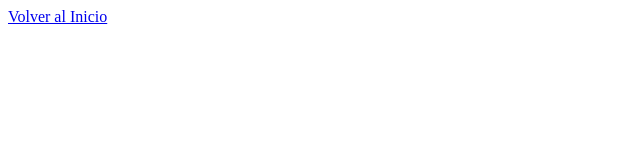
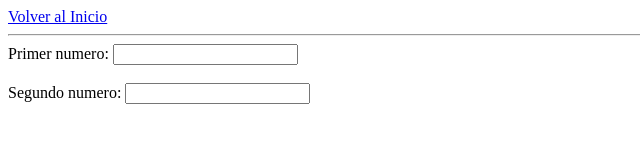
Before and after one commit to IgnacioGabrielRodriguez/CalculadoraCompleja, a plain HTML site: page cuadradoComplejo.html in a window 1280 px wide. Shown: the whole page, without its empty margins (0-640 px from the left). Drawn offline with Linux system fonts and the light colour scheme.

Commit message:
intento de cuadrado

```diff
--- a/cuadradoComplejo.html
+++ b/cuadradoComplejo.html
@@ -3,8 +3,14 @@
         <meta charset="UTF-8">
         <meta name="viewport" content="width=device-width, initial-scale=1.0">
         <title>Cuadrado de un complejo</title>
+        <script src="./js/scriptCuadrado.js"></script>
     </head>
     <body>
         <a href="./index.html">Volver al Inicio</a>
+        <hr>
+        <label for="numero1">Primer numero:</label>
+        <input type="number" id="numero1"><br><br>
+        <label for="numero2">Segundo numero:</label>
+        <input type="number" id="numero2"><br><br>
     </body>
 </html>
```
Also changed, not shown: index.html (+1 -0 lines), js/scriptCuadrado.js (added).
